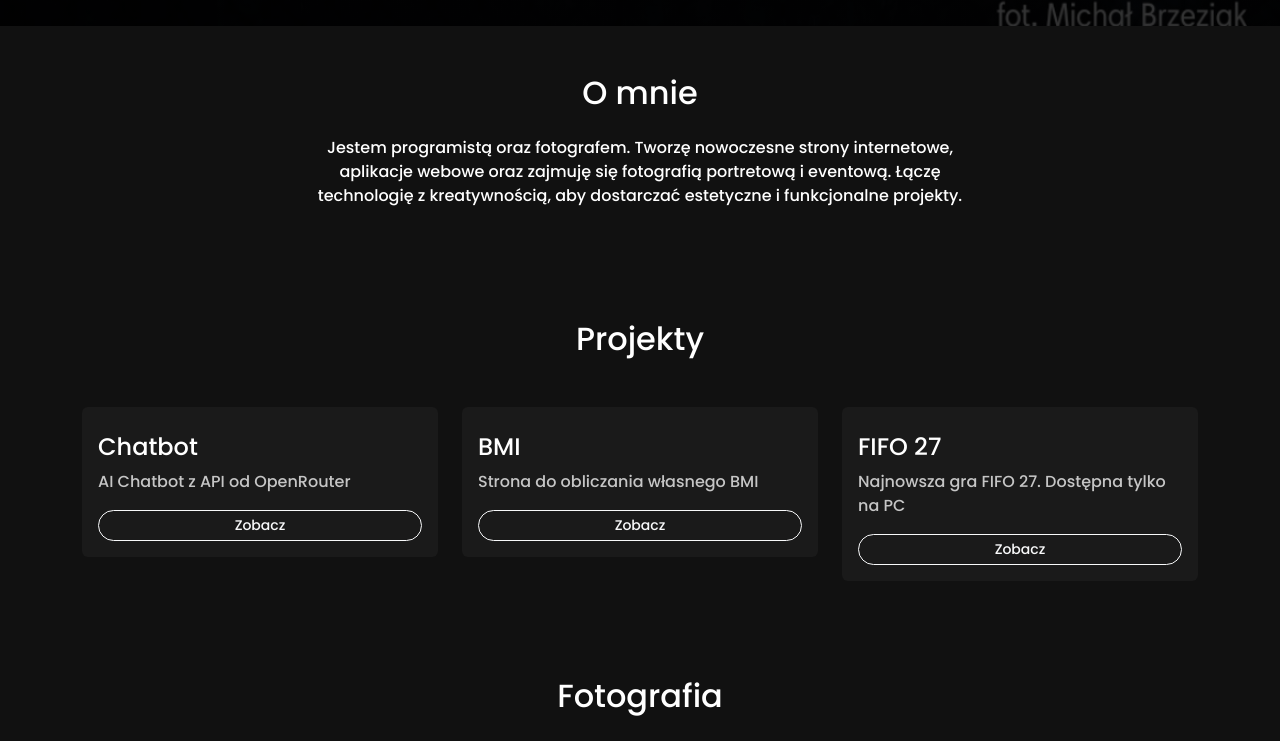
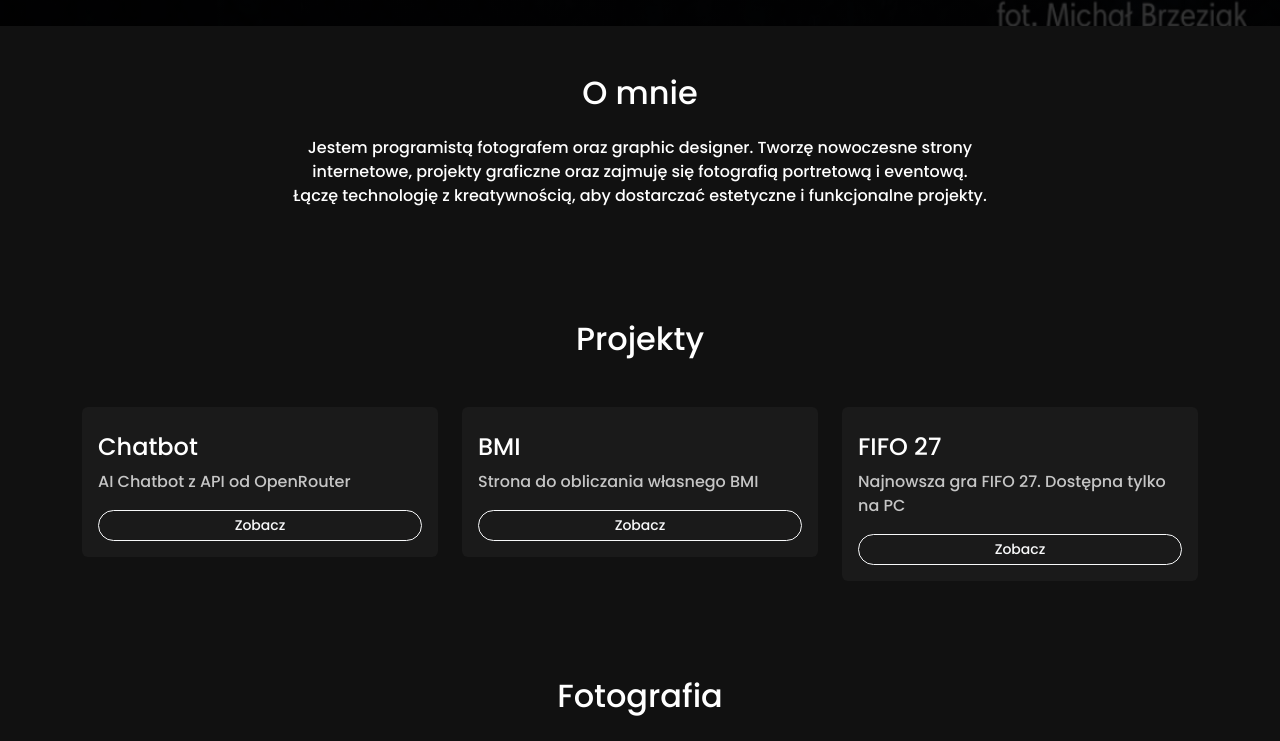
Before and after one commit to Michal1089/portfolio, a plain HTML site: page index.html in a window 1280 px wide. Shown: the part 830-1571 px from the top of the page. Drawn offline with nearby package versions, Linux system fonts and the light colour scheme.

Commit message:
Update index.html

```diff
--- a/index.html
+++ b/index.html
@@ -149,8 +149,8 @@ img {
 <section id="about" class="container py-5 text-center">
   <h2 class="mb-4">O mnie</h2>
   <p class="mx-auto" style="max-width: 700px;">
-    Jestem programistą oraz fotografem. Tworzę nowoczesne strony internetowe,
-    aplikacje webowe oraz zajmuję się fotografią portretową i eventową.
+    Jestem programistą fotografem oraz graphic designer. Tworzę nowoczesne strony internetowe,
+    projekty graficzne oraz zajmuję się fotografią portretową i eventową.
     Łączę technologię z kreatywnością, aby dostarczać estetyczne i funkcjonalne projekty.
   </p>
 </section>
```
